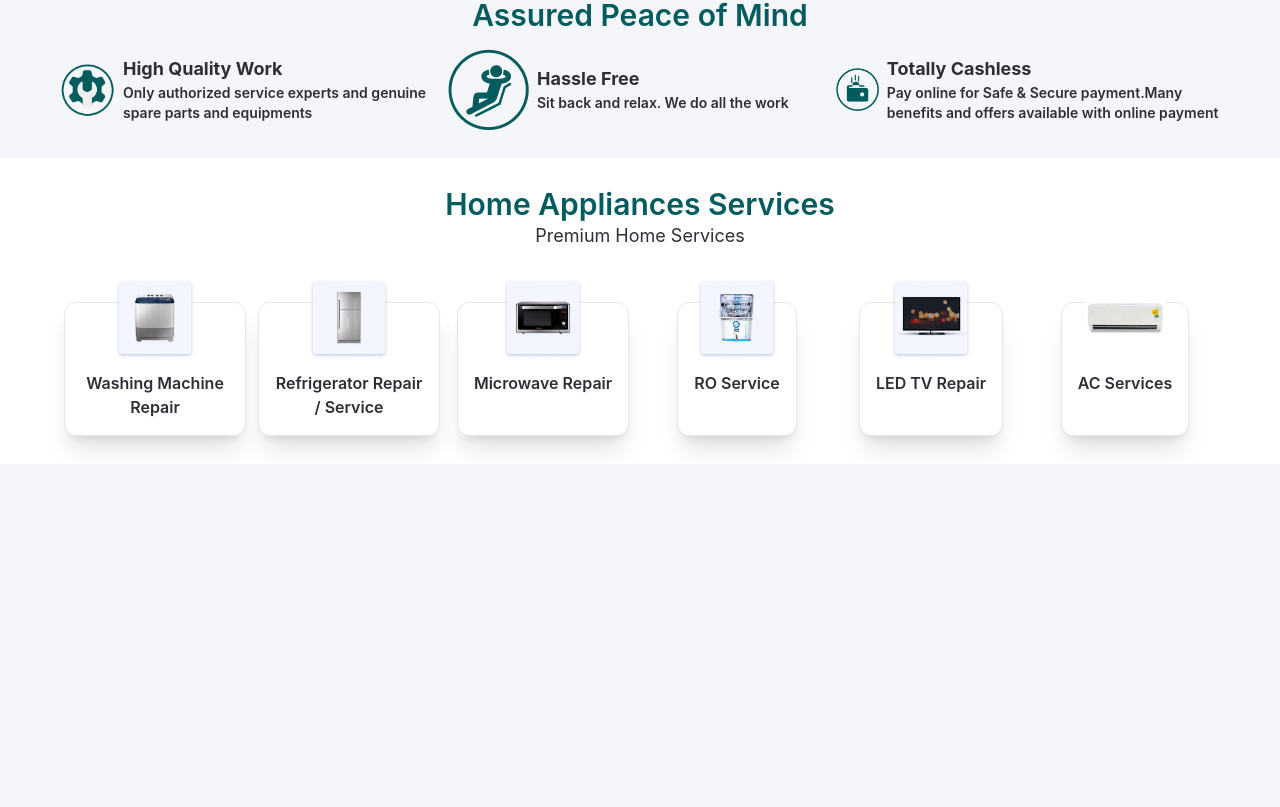
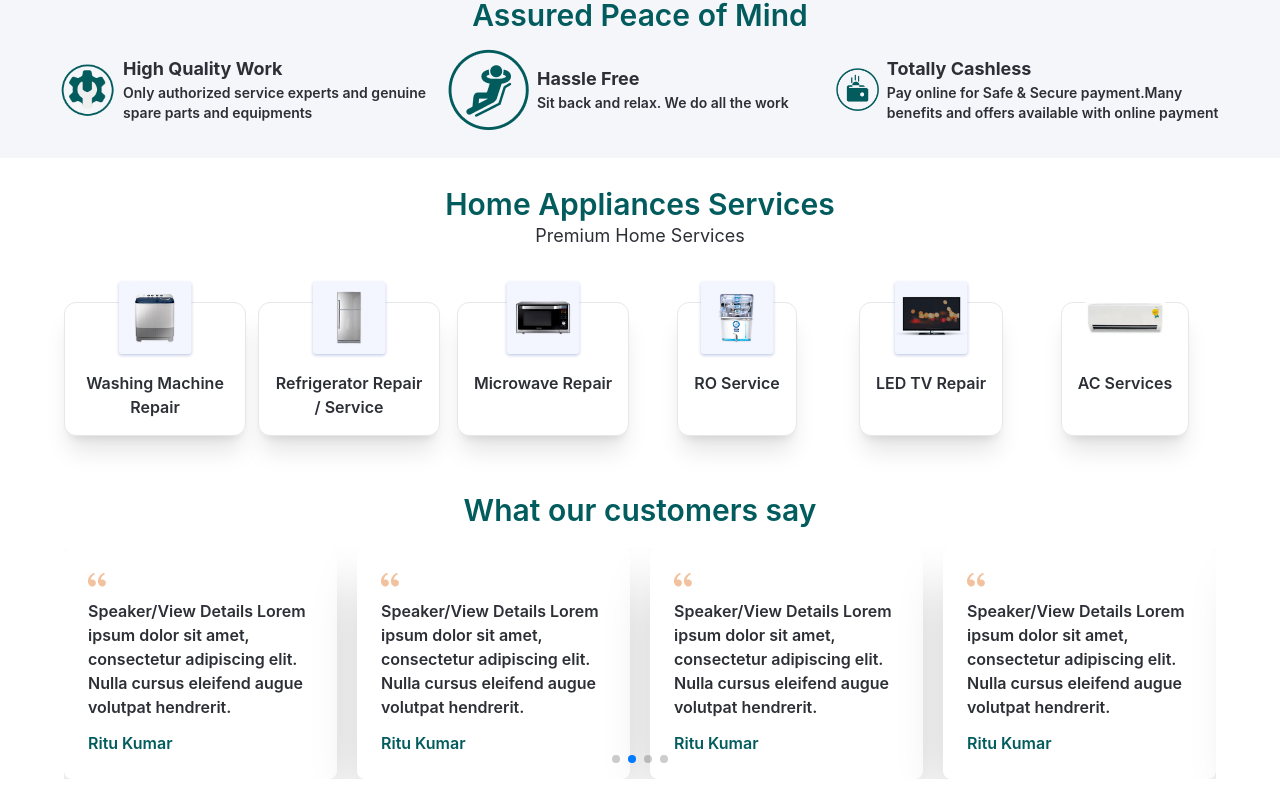
Before and after one commit to mohammadshariful/services24, a React (Create React App) app: page / in a window 1280 px wide. Shown: the part 1772-2579 px from the top of the page. Before the commit the page ends 2236 px from the top, so only its background shows below. Built offline with nearby package versions, Linux system fonts and the light colour scheme.

Commit message:
testimonial component add

```diff
--- a/src/pages/Home/Home.js
+++ b/src/pages/Home/Home.js
@@ -4,6 +4,7 @@ import HomeApplication from "./HomeApplication";
 import PeaceMind from "./PeaceMind";
 import Safe from "./Safe";
 import SameDayServices from "./SameDayServices";
+import Testimonial from "./Testimonial";
 import TrendingServices from "./TrendingServices";
 
 const Home = () => {
@@ -15,6 +16,7 @@ const Home = () => {
       <Safe />
       <PeaceMind />
       <HomeApplication />
+      <Testimonial />
     </>
   );
 };
--- /dev/null
+++ b/src/pages/Home/Testimonial.js
@@ -0,0 +1,64 @@
+// Import Swiper React components
+import { Swiper, SwiperSlide } from "swiper/react";
+import cotation from "../../assets/images/coatation.png";
+
+// Import Swiper styles
+import "swiper/css";
+import "swiper/css/pagination";
+
+// import required modules
+import { Autoplay, Pagination } from "swiper";
+
+const Testimonial = () => {
+  const sliderImgContainer = [1, 2, 3, 4];
+  return (
+    <section className="w-[90%] mx-auto py-7">
+      <h2 className="text-center text-primary text-xl lg:text-3xl font-semibold mb-5">
+        What our customers say
+      </h2>
+      <Swiper
+        slidesPerView={1}
+        spaceBetween={10}
+        loop={true}
+        pagination={{
+          clickable: true,
+        }}
+        breakpoints={{
+          640: {
+            slidesPerView: 2,
+            spaceBetween: 20,
+          },
+          768: {
+            slidesPerView: 4,
+            spaceBetween: 20,
+          },
+          1024: {
+            slidesPerView: 4,
+            spaceBetween: 20,
+          },
+        }}
+        autoplay={{
+          delay: 2000,
+          disableOnInteraction: false,
+        }}
+        modules={[Pagination, Autoplay]}
+        className="mySwiper"
+      >
+        {sliderImgContainer.map((slide, index) => (
+          <SwiperSlide key={index}>
+            <div className="bg-white shadow-2xl p-6 rounded-lg">
+              <img src={cotation} alt="" />
+              <p className="py-3 font-semibold">
+                Speaker/View Details Lorem ipsum dolor sit amet, consectetur
+                adipiscing elit. Nulla cursus eleifend augue volutpat hendrerit.
+              </p>
+              <h5 className="text-primary font-semibold">Ritu Kumar</h5>
+            </div>
+          </SwiperSlide>
+        ))}
+      </Swiper>
+    </section>
+  );
+};
+
+export default Testimonial;
```
Also changed, not shown: src/assets/images/coatation.png (added).
